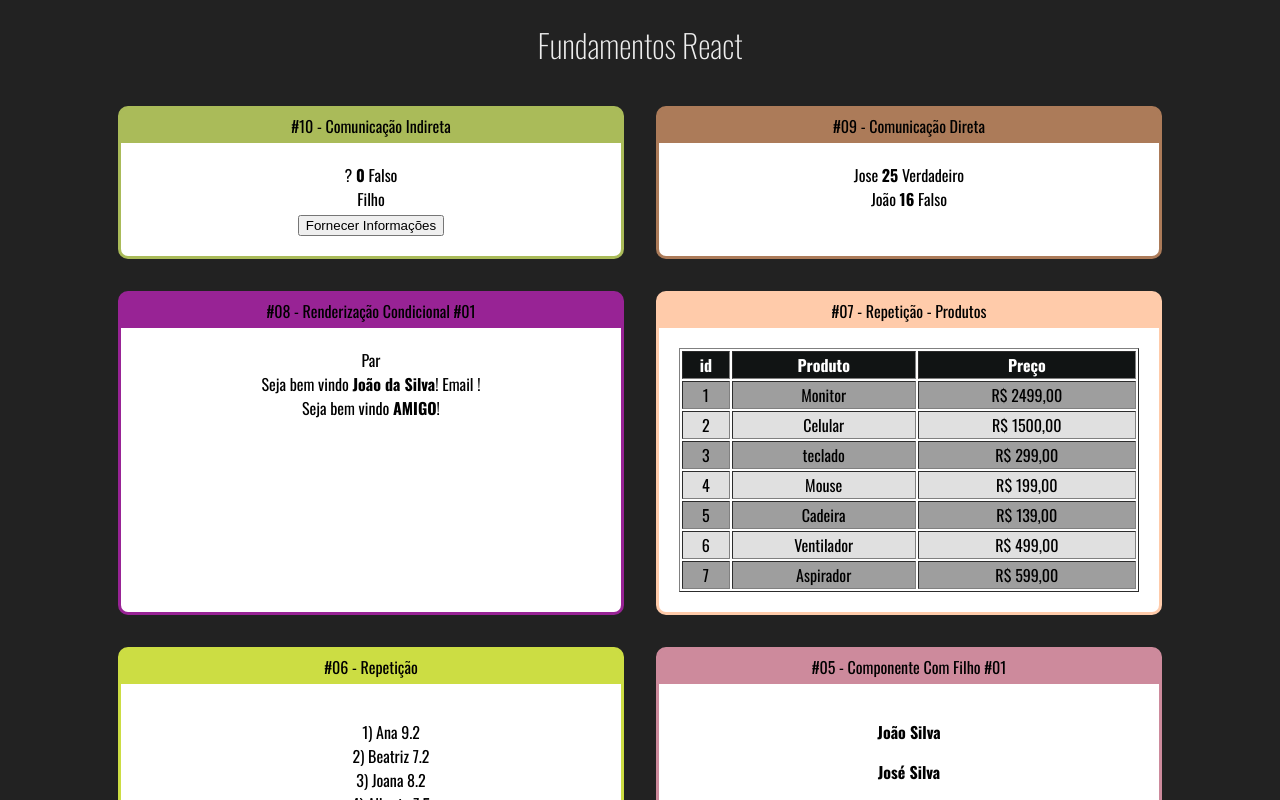
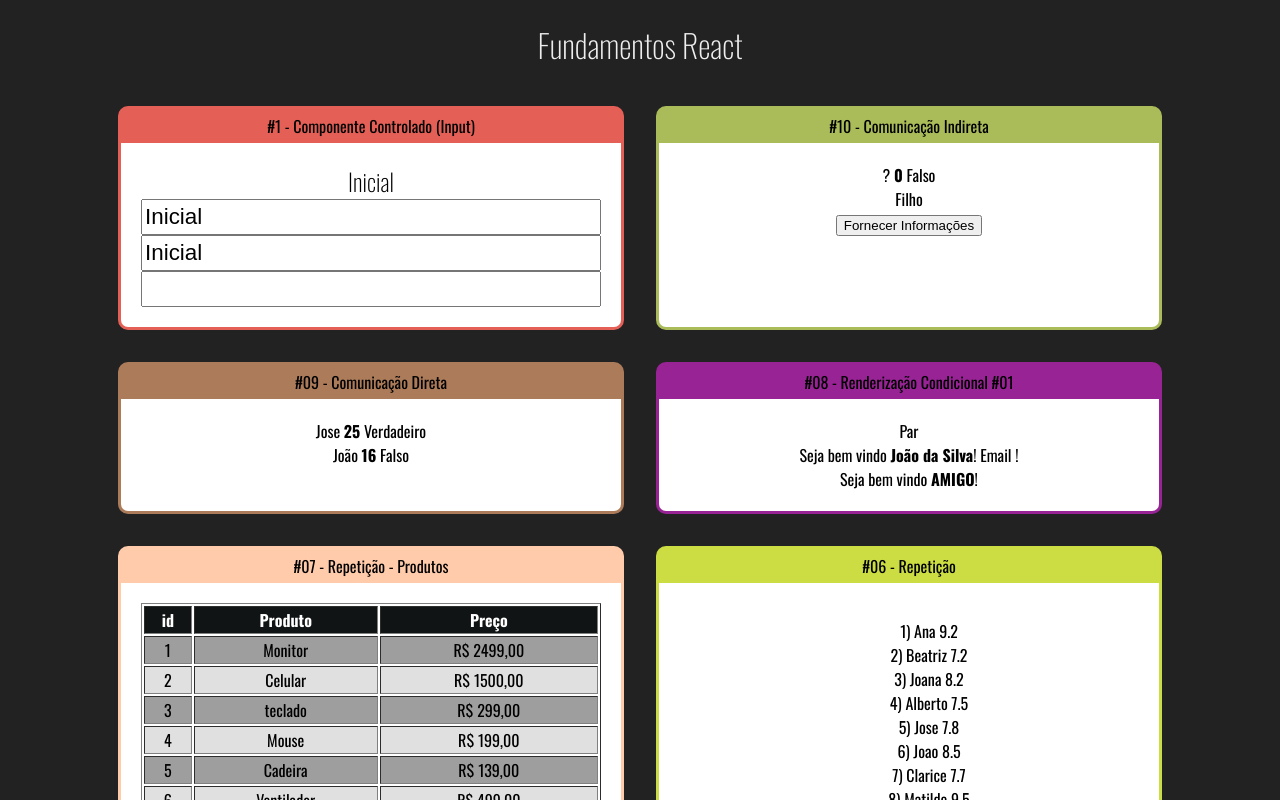
Before and after one commit to plinioaraujo/curso-react-redux, a React (Create React App) app: page / in a window 1280 px wide. Shown: the top 800 px of the page. Built offline with nearby package versions, Linux system fonts and the light colour scheme.

Commit message:
Curso React + redux - Componente Controlado

```diff
--- a/src/App.jsx
+++ b/src/App.jsx
@@ -15,6 +15,7 @@
 import UsuarioInfo from "./components/condicional/Usuario";
 import DiretaPai from "./components/comunicacao/DiretaPai";
 import IndiretaPai from "./components/comunicacao/IndiretaPai";
+import Input from "./components/formulario/Input";
 
 const App = () => {
   return (
@@ -23,20 +24,20 @@
         <h1>Fundamentos React</h1>
 
         <div className="Cards">
+          <Card titulo="#1 - Componente Controlado (Input)" color="#e45f56">
+            <Input/>
+          </Card>
           <Card titulo="#10 - Comunicação Indireta" color="#aabb59">
             <IndiretaPai />
           </Card>
-
           <Card titulo="#09 - Comunicação Direta" color="#ac7b59">
             <DiretaPai />
           </Card>
-
           <Card titulo="#08 - Renderização Condicional #01" color="#982395">
             <ParOuImpar numero={20} />
             <UsuarioInfo user={{ nome: "João da Silva" }} />
             <UsuarioInfo user={{ email: "joao@email.com" }} />
           </Card>
-
           <Card titulo="#07 - Repetição - Produtos" color="#ffcbaa">
             <TabelaProdutos />
           </Card>
--- /dev/null
+++ b/src/components/formulario/Input.css
@@ -0,0 +1,10 @@
+.Input input {
+    font-size: 1.4rem;
+    height: 30px;
+
+}
+
+.divflex{
+    display: flex;
+    flex-direction: column;
+}
--- /dev/null
+++ b/src/components/formulario/Input.jsx
@@ -0,0 +1,28 @@
+import React, { useState } from "react";
+
+import "./Input.css";
+
+const Input = (props) => {
+  const [valor, setValor] = useState("Inicial");
+
+  function quandoMudar(e) {
+    setValor(e.target.value);
+    console.log(e.target.value);
+  }
+
+  return (
+    <>
+      <div className="Input">
+        <h2>{valor}</h2>
+        <div className="divflex">
+          <input value={valor} onChange={quandoMudar} />
+          <input value={valor} readOnly />
+          <input value={undefined} />
+
+        </div>
+      </div>
+    </>
+  );
+};
+
+export default Input;
```
